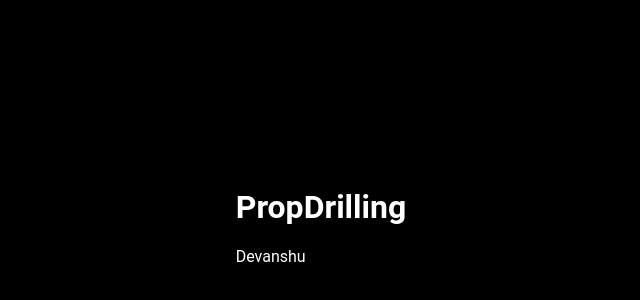
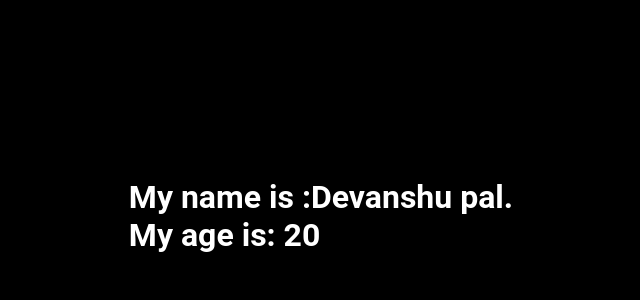
Before and after one commit to Devanshu-pal-github/React-tutorials, a React (Vite) app: page / in a window 1280 px wide. Shown: the part 184-484 px from the top of the page, without its empty margins (319-959 px from the left). Built offline with nearby package versions, Linux system fonts and the light colour scheme.

Commit message:
Context api tutorial done

```diff
--- a/src/App.jsx
+++ b/src/App.jsx
@@ -30,6 +30,7 @@ import BasicEffect from "./Components/EightTutorial/BasicEffect";
 import CounterEffect from "./Components/EightTutorial/CounterEffect";
 import FetchedDataComponent from "./Components/EightTutorial/FetchedDataComponent";
 import PropDrilling from "./Components/NinthTutorial/PropDrilling";
+import ContextApi from "./Components/Tenth Tutorial/ContextApi";
 
 const App = () => {
   return (
@@ -84,7 +85,10 @@ const App = () => {
       {/* <FetchedDataComponent /> */}
 
       {/* Ninth Tutorial */}
-      <PropDrilling />
+      {/* <PropDrilling /> */}
+
+      {/* Tenth Tutorial */}
+      <ContextApi />
     </div>
   );
 };
--- /dev/null
+++ b/src/Components/Tenth Tutorial/Components/ComponentOne.jsx
@@ -0,0 +1,26 @@
+import React from "react";
+import { UserContext, UserContextTwo } from "../ContextApi";
+const ComponentOne = () => {
+  return (
+    <UserContext.Consumer>
+      {(name) => {
+        // return <h1>{name}</h1>;
+        return (
+          <UserContextTwo.Consumer>
+            {(age) => {
+              return (
+                <h1>
+                  My name is :{name}.
+                  <br />
+                  My age is: {age}
+                </h1>
+              );
+            }}
+          </UserContextTwo.Consumer>
+        );
+      }}
+    </UserContext.Consumer>
+  );
+};
+
+export default ComponentOne;
--- /dev/null
+++ b/src/Components/Tenth Tutorial/ContextApi.jsx
@@ -0,0 +1,20 @@
+import React from "react";
+import { createContext } from "react";
+import ComponentOne from "./Components/ComponentOne";
+
+export const UserContext = createContext();
+export const UserContextTwo = createContext();
+const name = "Devanshu pal";
+const age = 20;
+
+const ContextApi = () => {
+  return (
+    <UserContext.Provider value={name}>
+      <UserContextTwo.Provider value={age}>
+        <ComponentOne />
+      </UserContextTwo.Provider>
+    </UserContext.Provider>
+  );
+};
+
+export default ContextApi;
```
Also changed, not shown: src/Components/Tenth Tutorial/Components/Componentthree.jsx (added, +9 -0 lines), src/Components/Tenth Tutorial/Components/Componenttwo.jsx (added, +9 -0 lines).
